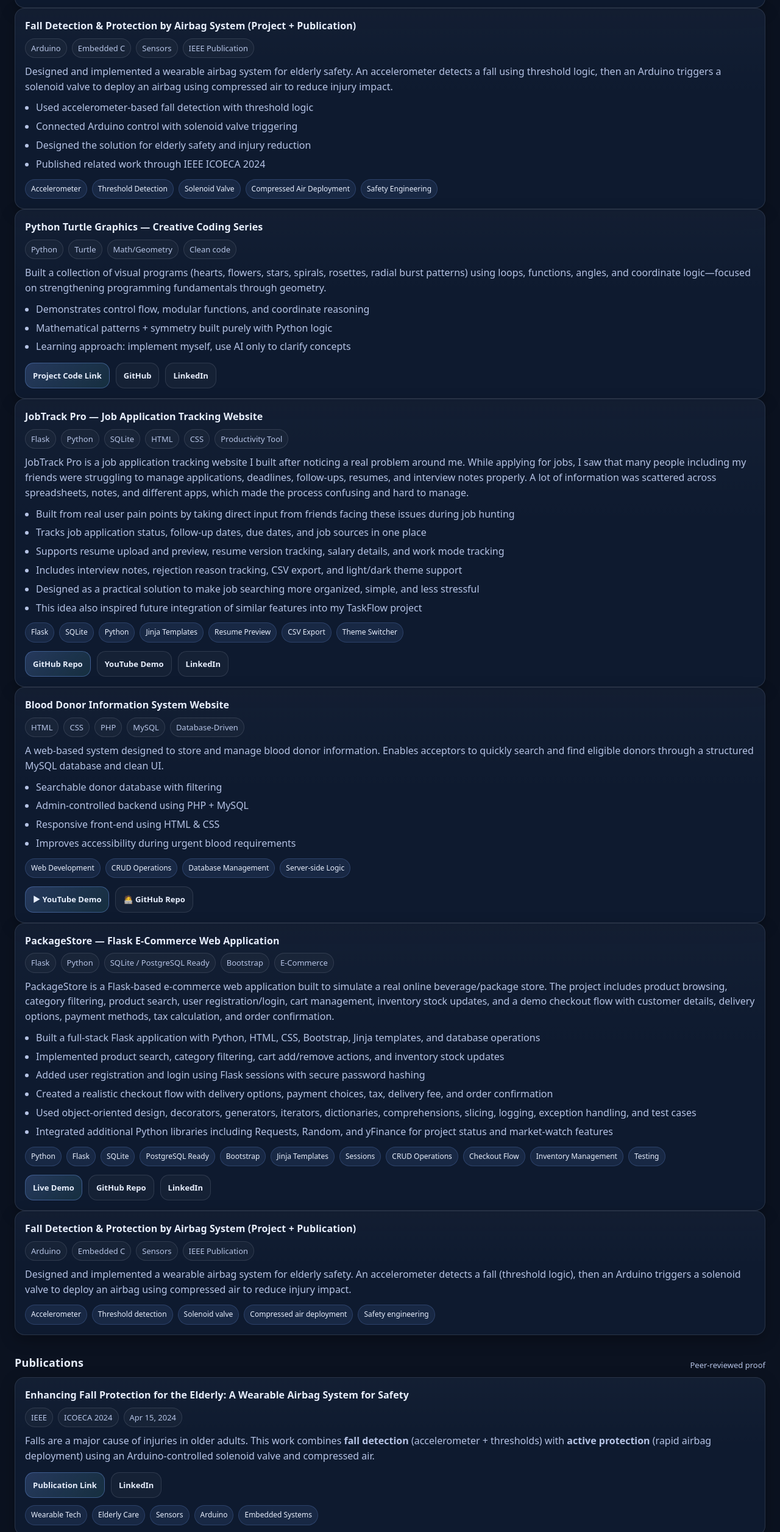
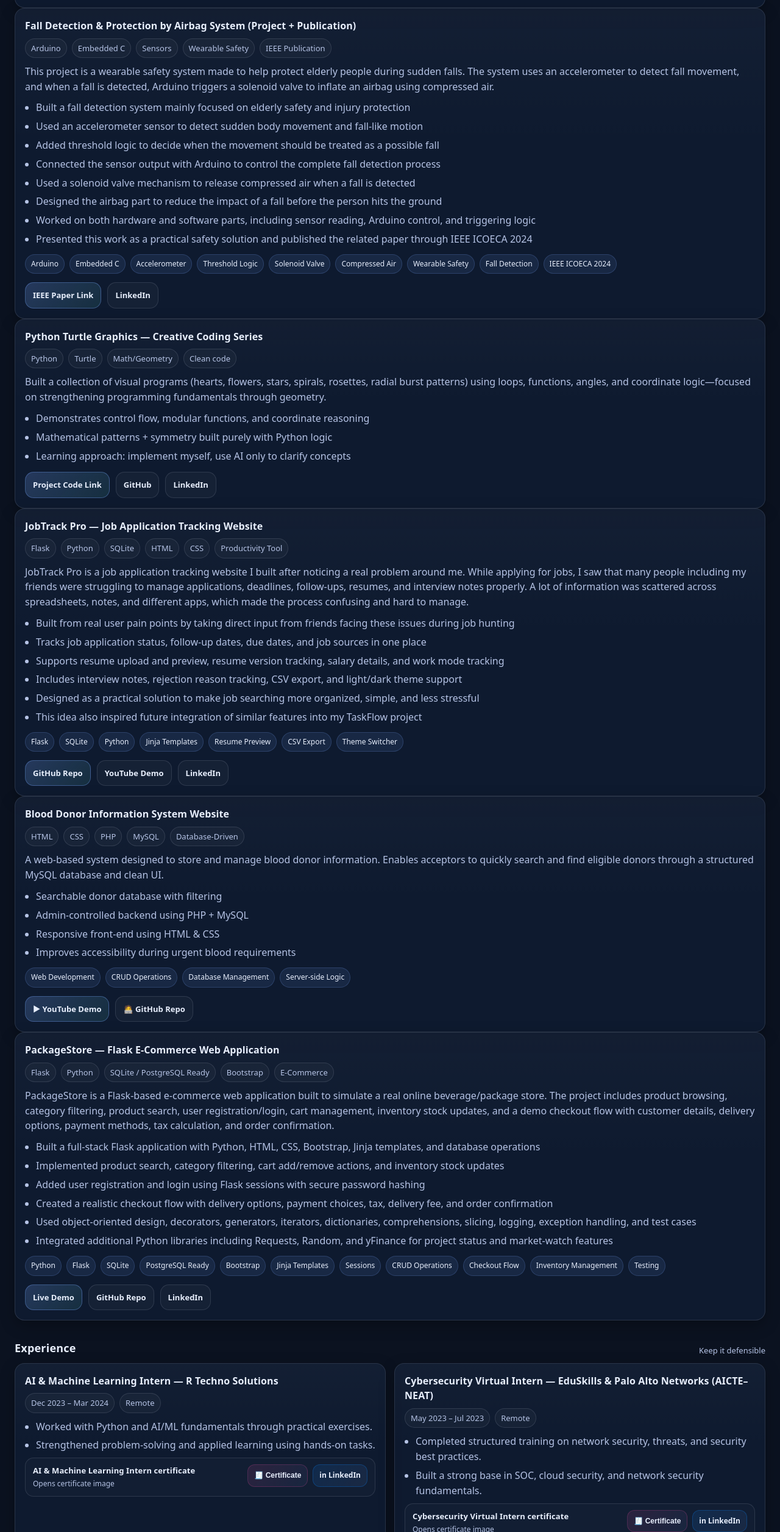
Before and after one commit to araWINd-AR/araWINd-AR.github.io, a plain HTML site: page index.html in a window 1280 px wide. Shown: the part 5027-7540 px from the top of the page at 61% size. Drawn offline with Linux system fonts and the light colour scheme.

Commit message:
Revise wearable airbag project details and links
Updated project description and details for wearable safety system. Removed redundant project section and added new links.

```diff
--- a/index.html
+++ b/index.html
@@ -1507,31 +1507,55 @@
             <span class="pill">Arduino</span>
             <span class="pill">Embedded C</span>
             <span class="pill">Sensors</span>
+            <span class="pill">Wearable Safety</span>
             <span class="pill">IEEE Publication</span>
           </div>
 
           <p style="margin:0;color:var(--muted);">
-            Designed and implemented a wearable airbag system for elderly safety. An accelerometer detects a fall using threshold logic,
-            then an Arduino triggers a solenoid valve to deploy an airbag using compressed air to reduce injury impact.
+            This project is a wearable safety system made to help protect elderly people during sudden falls.
+            The system uses an accelerometer to detect fall movement, and when a fall is detected, Arduino triggers a solenoid valve to inflate an airbag using compressed air.
           </p>
 
           <ul>
-            <li>Used accelerometer-based fall detection with threshold logic</li>
-            <li>Connected Arduino control with solenoid valve triggering</li>
-            <li>Designed the solution for elderly safety and injury reduction</li>
-            <li>Published related work through IEEE ICOECA 2024</li>
+            <li>Built a fall detection system mainly focused on elderly safety and injury protection</li>
+            <li>Used an accelerometer sensor to detect sudden body movement and fall-like motion</li>
+            <li>Added threshold logic to decide when the movement should be treated as a possible fall</li>
+            <li>Connected the sensor output with Arduino to control the complete fall detection process</li>
+            <li>Used a solenoid valve mechanism to release compressed air when a fall is detected</li>
+            <li>Designed the airbag part to reduce the impact of a fall before the person hits the ground</li>
+            <li>Worked on both hardware and software parts, including sensor reading, Arduino control, and triggering logic</li>
+            <li>Presented this work as a practical safety solution and published the related paper through IEEE ICOECA 2024</li>
           </ul>
 
           <div class="tech">
+            <span class="tag">Arduino</span>
+            <span class="tag">Embedded C</span>
             <span class="tag">Accelerometer</span>
-            <span class="tag">Threshold Detection</span>
+            <span class="tag">Threshold Logic</span>
             <span class="tag">Solenoid Valve</span>
-            <span class="tag">Compressed Air Deployment</span>
-            <span class="tag">Safety Engineering</span>
+            <span class="tag">Compressed Air</span>
+            <span class="tag">Wearable Safety</span>
+            <span class="tag">Fall Detection</span>
+            <span class="tag">IEEE ICOECA 2024</span>
+          </div>
+
+          <div class="ctaRow" style="margin-top:14px;">
+            <a class="btn primary"
+               href="https://www.computer.org/csdl/proceedings/icoeca/2024/1Za3jr2ALe0"
+               target="_blank"
+               rel="noreferrer">
+               IEEE Paper Link
+            </a>
+
+            <a class="btn"
+               href="https://www.linkedin.com/in/aravind-ganipisetty/"
+               target="_blank"
+               rel="noreferrer">
+               LinkedIn
+            </a>
           </div>
         </article>
         <!-- end fall detection project -->
-
       </div>
     </section>
 
@@ -1736,66 +1760,6 @@
     </a>
   </div>
 </article>
-        <article class="card full">
-          <h3>Fall Detection & Protection by Airbag System (Project + Publication)</h3>
-          <div class="meta">
-            <span class="pill">Arduino</span>
-            <span class="pill">Embedded C</span>
-            <span class="pill">Sensors</span>
-            <span class="pill">IEEE Publication</span>
-          </div>
-
-          <p style="margin:0;color:var(--muted);">
-            Designed and implemented a wearable airbag system for elderly safety. An accelerometer detects a fall (threshold logic),
-            then an Arduino triggers a solenoid valve to deploy an airbag using compressed air to reduce injury impact.
-          </p>
-
-          <div class="tech">
-            <span class="tag">Accelerometer</span>
-            <span class="tag">Threshold detection</span>
-            <span class="tag">Solenoid valve</span>
-            <span class="tag">Compressed air deployment</span>
-            <span class="tag">Safety engineering</span>
-          </div>
-        </article>
-      </div>
-    </section>
-
-    <!-- publications -->
-    <section id="publications">
-      <div class="sectionTitle">
-        <h2>Publications</h2>
-        <span>Peer-reviewed proof</span>
-      </div>
-
-      <div class="card full">
-        <h3>Enhancing Fall Protection for the Elderly: A Wearable Airbag System for Safety</h3>
-        <div class="meta">
-          <span class="pill">IEEE</span>
-          <span class="pill">ICOECA 2024</span>
-          <span class="pill">Apr 15, 2024</span>
-        </div>
-        <p style="margin:0;color:var(--muted);">
-          Falls are a major cause of injuries in older adults. This work combines <b>fall detection</b> (accelerometer + thresholds)
-          with <b>active protection</b> (rapid airbag deployment) using an Arduino-controlled solenoid valve and compressed air.
-        </p>
-
-        <div class="ctaRow" style="margin-top:14px;">
-          <a class="btn primary" href="https://www.computer.org/csdl/proceedings-article/icoeca/2024/857900a505/1Za3x1pNDQA" target="_blank" rel="noreferrer">
-            Publication Link
-          </a>
-          <a class="btn" href="https://www.linkedin.com/in/aravind-ganipisetty/" target="_blank" rel="noreferrer">LinkedIn</a>
-        </div>
-
-        <div class="tech" style="margin-top:12px;">
-          <span class="tag">Wearable Tech</span>
-          <span class="tag">Elderly Care</span>
-          <span class="tag">Sensors</span>
-          <span class="tag">Arduino</span>
-          <span class="tag">Embedded Systems</span>
-        </div>
-      </div>
-    </section>
 
     <!-- experience -->
     <section id="experience">
```
